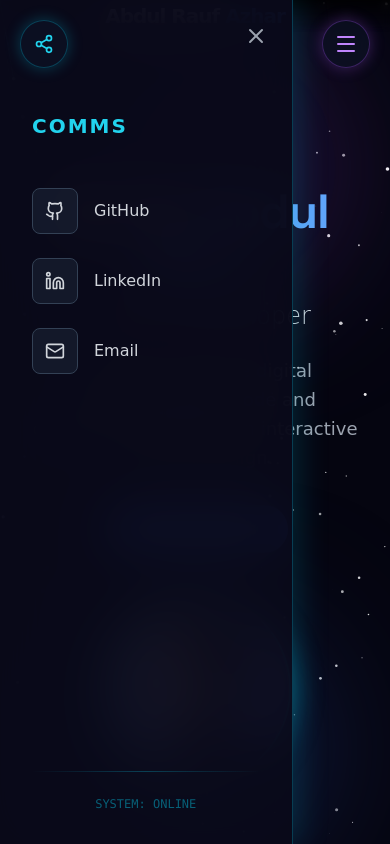
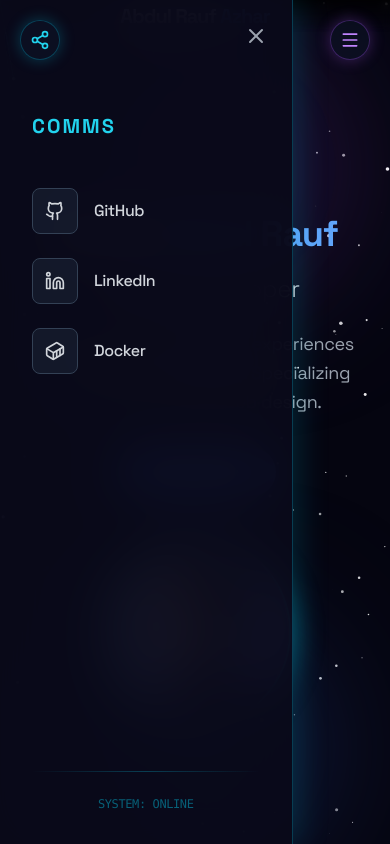
Before and after one commit to Motasaith/creative-portfolio, a React (Vite) app: page / in a window 390 px wide. Both pictures are taken after a click on the button 44 px from the left and 44 px from the top of the page. Shown: the top 844 px of the page. Built offline with nearby package versions, Linux system fonts and the light colour scheme.

Commit message:
Refactor: Update typography to Space Grotesk, sync mobile menu, and fix mobile UI sizing

```diff
--- a/src/App.jsx
+++ b/src/App.jsx
@@ -19,7 +19,7 @@
   const [isLoading, setIsLoading] = useState(true);
 
   return (
-    <div className="min-h-screen text-white font-comic selection:bg-blue-500 selection:text-white relative">
+    <div className="min-h-screen text-white tracking-tight selection:bg-blue-500 selection:text-white relative">
       <Toaster
         position="top-right"
         toastOptions={{
--- a/src/components/About.jsx
+++ b/src/components/About.jsx
@@ -14,7 +14,7 @@
           viewport={{ once: true }}
           className="md:w-1/2"
         >
-          <h2 className="text-4xl md:text-6xl font-bold mb-6 text-white font-comic">
+          <h2 className="text-4xl md:text-6xl font-bold mb-6 text-white">
             About <span className="text-blue-500">Me</span>
           </h2>
           <p className="text-gray-300 text-lg leading-relaxed mb-6">
--- a/src/components/Footer.jsx
+++ b/src/components/Footer.jsx
@@ -8,7 +8,7 @@
 
         {/* Left: Logo & Copyright */}
         <div className="md:w-1/3">
-          <div className="text-2xl font-bold font-comic text-white tracking-tighter mb-4">
+          <div className="text-2xl font-bold text-white tracking-tighter mb-4">
             Abdul Rauf <span className="text-blue-500">Azhar</span>
           </div>
           <p className="text-gray-400 text-sm leading-relaxed">
--- a/src/components/Header.jsx
+++ b/src/components/Header.jsx
@@ -1,6 +1,6 @@
 import React from 'react';
 import { motion, AnimatePresence } from 'framer-motion';
-import { Menu, X, Share2, Github, Linkedin, Mail } from 'lucide-react';
+import { Menu, X, Share2, Github, Linkedin, Container } from 'lucide-react';
 
 const Header = () => {
   const [isNavOpen, setIsNavOpen] = React.useState(false);
@@ -33,7 +33,7 @@
         transition={{ duration: 0.8 }}
         className="fixed top-0 left-0 w-full z-50 px-6 md:pl-24 py-4 flex justify-between items-center bg-gradient-to-b from-black/80 to-transparent backdrop-blur-sm pointer-events-none md:pointer-events-auto"
       >
-        <div className="text-xl md:text-2xl font-bold font-comic text-white tracking-tighter cursor-pointer pointer-events-auto md:static absolute left-1/2 -translate-x-1/2 md:translate-x-0" onClick={() => window.scrollTo({ top: 0, behavior: 'smooth' })}>
+        <div className="text-xl md:text-2xl font-bold text-white tracking-tighter cursor-pointer pointer-events-auto md:static absolute left-1/2 -translate-x-1/2 md:translate-x-0" onClick={() => window.scrollTo({ top: 0, behavior: 'smooth' })}>
           Abdul Rauf <span className="text-blue-500">Azhar</span>
         </div>
 
@@ -58,7 +58,7 @@
       <motion.button
         initial={{ scale: 0 }}
         animate={{ scale: 1 }}
-        className="fixed top-5 left-5 z-[60] md:hidden w-12 h-12 rounded-full bg-slate-900/50 backdrop-blur border border-cyan-500/30 flex items-center justify-center text-cyan-400 shadow-[0_0_15px_rgba(6,182,212,0.3)]"
+        className="fixed top-5 left-5 z-[60] md:hidden w-10 h-10 p-2 rounded-full bg-slate-900/50 backdrop-blur border border-cyan-500/30 flex items-center justify-center text-cyan-400 shadow-[0_0_15px_rgba(6,182,212,0.3)]"
         onClick={toggleSocial}
       >
         <Share2 size={20} />
@@ -68,10 +68,10 @@
       <motion.button
         initial={{ scale: 0 }}
         animate={{ scale: 1 }}
-        className="fixed top-5 right-5 z-[60] md:hidden w-12 h-12 rounded-full bg-slate-900/50 backdrop-blur border border-purple-500/30 flex items-center justify-center text-purple-400 shadow-[0_0_15px_rgba(168,85,247,0.3)]"
+        className="fixed top-5 right-5 z-[60] md:hidden w-10 h-10 p-2 rounded-full bg-slate-900/50 backdrop-blur border border-purple-500/30 flex items-center justify-center text-purple-400 shadow-[0_0_15px_rgba(168,85,247,0.3)]"
         onClick={toggleNav}
       >
-        <Menu size={24} />
+        <Menu size={20} />
       </motion.button>
 
       {/* LEFT PANEL - COMMS (Socials) */}
@@ -92,23 +92,23 @@
             </div>
 
             <div className="flex flex-col gap-6">
-              <a href="https://github.com" target="_blank" rel="noreferrer" className="flex items-center gap-4 text-gray-300 hover:text-cyan-400 transition-colors group">
+              <a href="https://github.com/Motasaith" target="_blank" rel="noreferrer" className="flex items-center gap-4 text-gray-300 hover:text-cyan-400 transition-colors group">
                 <div className="p-3 rounded-lg bg-slate-800/50 border border-slate-700 group-hover:border-cyan-500/50 transition-colors">
                   <Github size={20} />
                 </div>
                 <span className="font-medium">GitHub</span>
               </a>
-              <a href="https://linkedin.com" target="_blank" rel="noreferrer" className="flex items-center gap-4 text-gray-300 hover:text-cyan-400 transition-colors group">
+              <a href="https://www.linkedin.com/in/abdul-rauf-azhar-5750a3378/" target="_blank" rel="noreferrer" className="flex items-center gap-4 text-gray-300 hover:text-cyan-400 transition-colors group">
                 <div className="p-3 rounded-lg bg-slate-800/50 border border-slate-700 group-hover:border-cyan-500/50 transition-colors">
                   <Linkedin size={20} />
                 </div>
                 <span className="font-medium">LinkedIn</span>
               </a>
-              <a href="mailto:contact@example.com" className="flex items-center gap-4 text-gray-300 hover:text-cyan-400 transition-colors group">
+              <a href="https://hub.docker.com/u/abdulraufazhar?_gl=1*1rrojn1*_gcl_au*MzUxMTEwMjUyLjE3NjI5NjQ3MzY.*_ga*NTc4Njk1NjU2LjE3NjI5NjQ3Mzc.*_ga_XJWPQMJYHQ*czE3NjQxNzQyNjckbzkkZzAkdDE3NjQxNzQyNjckajYwJGwwJGgw" target="_blank" rel="noreferrer" className="flex items-center gap-4 text-gray-300 hover:text-cyan-400 transition-colors group">
                 <div className="p-3 rounded-lg bg-slate-800/50 border border-slate-700 group-hover:border-cyan-500/50 transition-colors">
-                  <Mail size={20} />
+                  <Container size={20} />
                 </div>
-                <span className="font-medium">Email</span>
+                <span className="font-medium">Docker</span>
               </a>
             </div>
 
--- a/src/components/Hero.jsx
+++ b/src/components/Hero.jsx
@@ -4,7 +4,7 @@
 
 const Hero = () => {
   return (
-    <section id="home" className="min-h-screen flex flex-col md:flex-row items-center justify-center p-8 md:p-20 pt-40 md:pt-20 bg-transparent text-white overflow-hidden relative">
+    <section id="home" className="min-h-screen flex flex-col md:flex-row items-center justify-center p-8 md:p-20 pt-32 md:pt-20 bg-transparent text-white overflow-hidden relative">
       {/* Background Elements */}
       <div className="absolute top-0 left-0 w-full h-full overflow-hidden z-0 pointer-events-none">
         <div className="absolute top-10 left-10 w-64 h-64 bg-navy-dark rounded-full mix-blend-multiply filter blur-3xl opacity-30 animate-blob"></div>
@@ -19,7 +19,7 @@
           transition={{ duration: 0.8, ease: "easeOut" }}
           className="md:w-1/2 text-center md:text-left mb-10 md:mb-0"
         >
-          <h1 className="text-5xl md:text-7xl font-bold mb-4 font-sans tracking-tight">
+          <h1 className="text-4xl leading-tight md:text-7xl font-bold mb-4 font-sans tracking-tight">
             Hi, I'm <span className="text-blue-400">Abdul Rauf</span>
           </h1>
           <h2 className="text-2xl md:text-4xl text-gray-300 mb-6 font-light">
--- a/src/index.css
+++ b/src/index.css
@@ -8,7 +8,7 @@
 
 body {
   color: white;
-  font-family: 'Comic Sans MS', 'Comic Sans', cursive, sans-serif;
+  font-family: 'Space Grotesk', sans-serif;
   overflow-x: hidden;
   background-color: #050510;
 }
--- a/tailwind.config.js
+++ b/tailwind.config.js
@@ -8,7 +8,6 @@
     extend: {
       fontFamily: {
         'sans': ['"Space Grotesk"', 'sans-serif'],
-        'comic': ['"Comic Sans MS"', 'cursive', 'sans-serif'],
       },
       colors: {
         'charcoal': '#1a1a1a',
```
